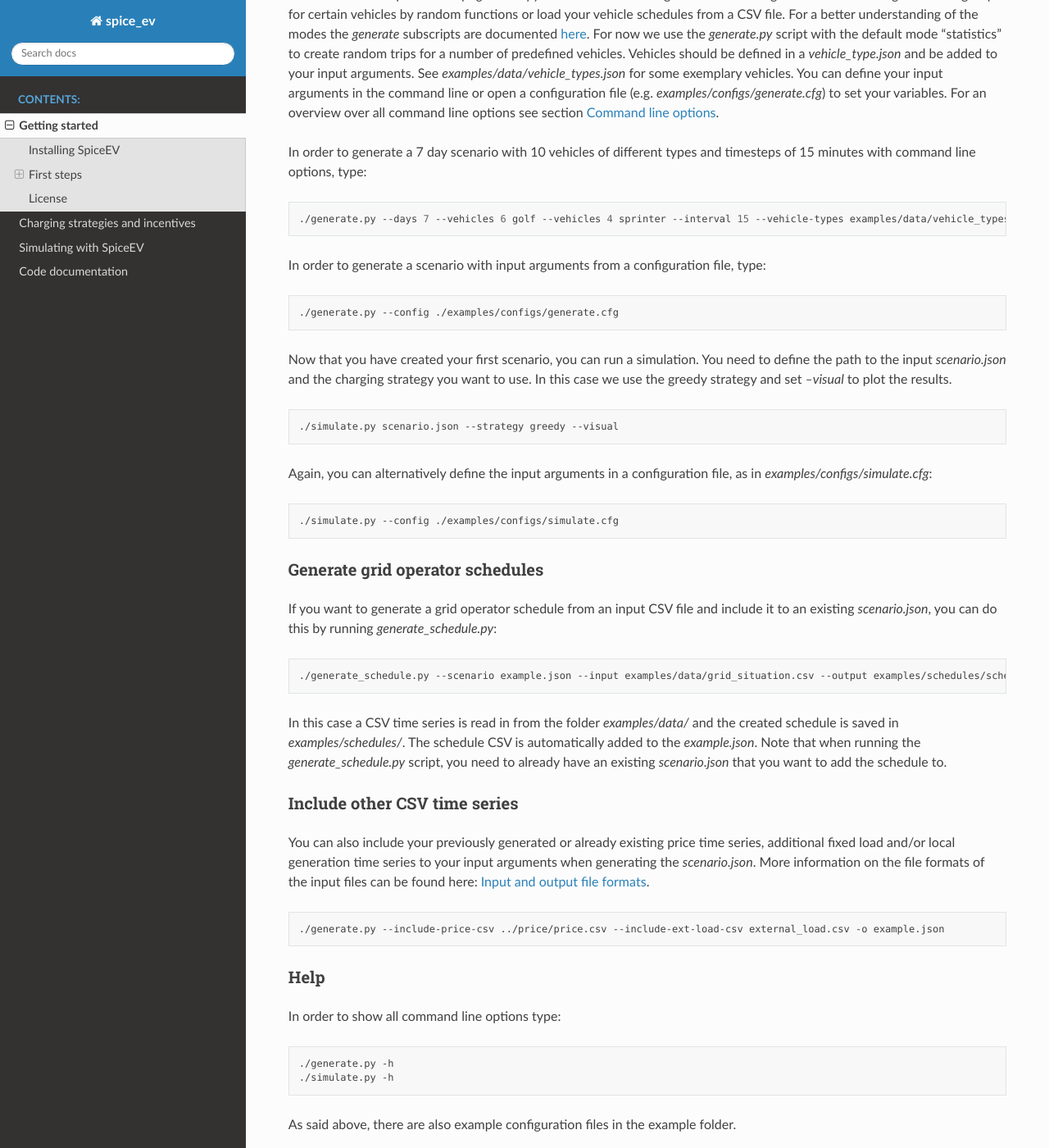
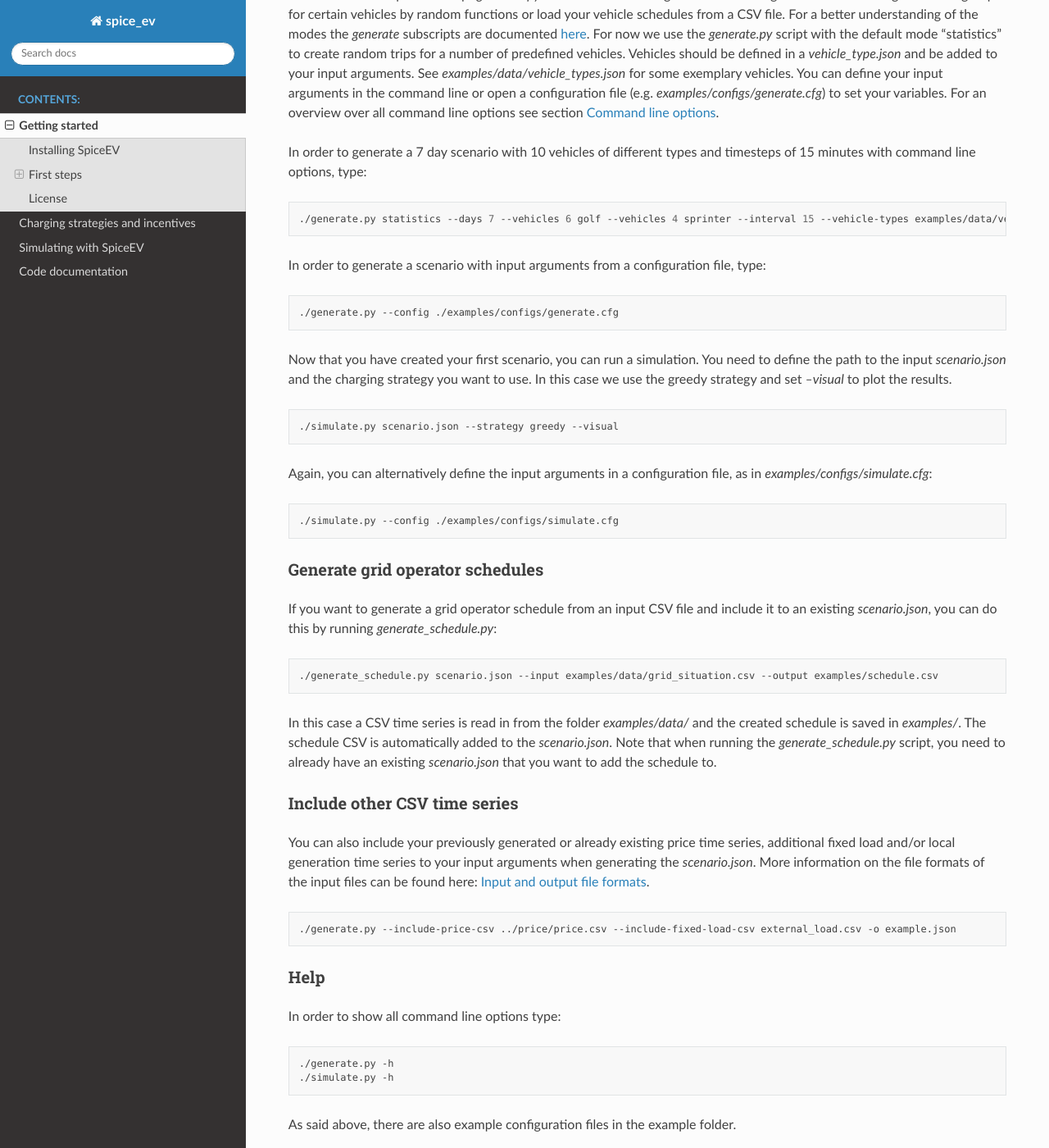
Before and after one commit to rl-institut/spice_ev, a Sphinx documentation site: the page built from doc/source/getting_started.rst, in a window 1280 px wide and 1400 px high, scrolled down 599 px. Shown: the whole window at 82% size. Built offline with Sphinx 7.4.7 and the Read the Docs theme 2.0.0, drawn with Linux system fonts in a browser that asks for light colours.

Commit message:
Add small corrections

```diff
--- a/calculate_costs.py
+++ b/calculate_costs.py
@@ -31,7 +31,7 @@ def read_simulation_csv(csv_file):
             timestamp = datetime.datetime.fromisoformat(row["time"])
             price = float(row.get("price [EUR/kWh]", 0))
             power_grid_supply = float(row["grid supply [kW]"])
-            power_fix_load = float(row["local generation [kW]"])
+            power_fix_load = float(row["fixed load [kW]"])
 
             # append value to the respective list:
             timestamps_list.append(timestamp)
--- a/doc/source/code.rst
+++ b/doc/source/code.rst
@@ -93,7 +93,7 @@ arguments. For an example configuration file see `/examples/generate_from_statis
 
 Generate_from_simbev
 ....................
-This module generates a `scenario.json` from simBEV [#]_ results. For an example
+This module generates a `scenario.json` from SimBEV [#]_ results. For an example
 configuration file see `/examples/configs/generate_from_simbev.cfg`.
 
 .. currentmodule:: spice_ev.generate.generate_from_simbev
--- a/doc/source/getting_started.rst
+++ b/doc/source/getting_started.rst
@@ -37,7 +37,7 @@ options, type:
 
 .. code:: bash
 
-    ./generate.py --days 7 --vehicles 6 golf --vehicles 4 sprinter --interval 15 --vehicle-types examples/data/vehicle_types.json --output scenario.json
+    ./generate.py statistics --days 7 --vehicles 6 golf --vehicles 4 sprinter --interval 15 --vehicle-types examples/data/vehicle_types.json --output scenario.json
 
 In order to generate a scenario with input arguments from a configuration file, type:
 
@@ -68,10 +68,10 @@ you can do this by running `generate_schedule.py`:
 
 .. code:: bash
 
-    ./generate_schedule.py --scenario example.json --input examples/data/grid_situation.csv --output examples/schedules/schedule.csv
+    ./generate_schedule.py scenario.json --input examples/data/grid_situation.csv --output examples/schedule.csv
 
 In this case a CSV time series is read in from the folder `examples/data/` and the created schedule is saved in
-`examples/schedules/`. The schedule CSV is automatically added to the `example.json`. Note that when running the
+`examples/`. The schedule CSV is automatically added to the `scenario.json`. Note that when running the
 `generate_schedule.py` script, you need to already have an existing `scenario.json` that you want to add the schedule to.
 
 Include other CSV time series
@@ -83,7 +83,7 @@ of the input files can be found here: :ref:`Input and output file formats <file_
 
 .. code:: bash
 
-    ./generate.py --include-price-csv ../price/price.csv --include-ext-load-csv external_load.csv -o example.json
+    ./generate.py --include-price-csv ../price/price.csv --include-fixed-load-csv external_load.csv -o example.json
 
 
 Help
--- a/doc/source/index.rst
+++ b/doc/source/index.rst
@@ -18,7 +18,7 @@ as their trips from and to a specific charging station (so called vehicle events
 attributes, such as its maximum power, the attached grid connector and the according electricity pricing are defined.
 Depending on the scenario, a certain foresight can be applied for grid operator signals. If applicable, stationary
 batteries at the grid connectors with according capacities and c_rates can be defined.
-Fixed load profiles or local generation time series attached to a grid connector can be imported from csv files.
+Fixed load profiles or local generation time series attached to a grid connector can be imported from CSV files.
 The input `scenario.json` file can be generated by one of the generate scripts. See :ref:`Generate <generate>` for
 further details.
 
--- a/doc/source/simulating_with_spiceev.rst
+++ b/doc/source/simulating_with_spiceev.rst
@@ -47,9 +47,9 @@ Generate scenarios as JSON files for vehicle charging modelling.
 +----------------------------------------+------------------+-------------------------------------+---------------------------------------------------------------------------------------------------------------------------+---------------------------------------------+-------------------------------------------------------------------------+
 | --battery                              | -b               | battery                             | Add battery with specified capacity in kWh and C-rate                                                                     | []                                          |-b 100 0.5                                                               |
 +----------------------------------------+------------------+-------------------------------------+---------------------------------------------------------------------------------------------------------------------------+---------------------------------------------+-------------------------------------------------------------------------+
-| --include-fixed-load-csv               |                  | include_ext_load_csv                | Include CSV for external load. Path is relative to output file.                                                           | None                                        |--include-ext-load-csv load.csv                                          |
+| --include-fixed-load-csv               |                  | include_fixed_load_csv              | Include CSV for fixed load. Path is relative to output file.                                                              | None                                        |--include-fixed-load-csv load.csv                                        |
 +----------------------------------------+------------------+-------------------------------------+---------------------------------------------------------------------------------------------------------------------------+---------------------------------------------+-------------------------------------------------------------------------+
-| --include-fixed-load-csv-option        | -eo              | include_ext_load_csv-option         | Set additional arguments to external load. See below.                                                                     | []                                          |-eo column energy                                                        |
+| --include-fixed-load-csv-option        | -eo              | include_fixed_load_csv-option       | Set additional arguments for fixed load. See below.                                                                       | []                                          |-eo column energy                                                        |
 +----------------------------------------+------------------+-------------------------------------+---------------------------------------------------------------------------------------------------------------------------+---------------------------------------------+-------------------------------------------------------------------------+
 | --include-local-generation-csv         |                  | include_local_generation_csv        | Include CSV for local energy generation, e.g., local PV. Path is relative to output file.                                 |  None                                       |--include-local_generation-csv feed_in.csv                               |
 +----------------------------------------+------------------+-------------------------------------+---------------------------------------------------------------------------------------------------------------------------+---------------------------------------------+-------------------------------------------------------------------------+
--- a/simulate.py
+++ b/simulate.py
@@ -84,7 +84,7 @@ def simulate(args):
                 timestamps_list=timeseries.get("time"),
                 power_grid_supply_list=timeseries.get("grid supply [kW]"),
                 price_list=timeseries.get("price [EUR/kWh]"),
-                power_fix_load_list=timeseries.get("local generation [kW]"),
+                power_fix_load_list=timeseries.get("fixed load [kW]"),
                 charging_signal_list=timeseries.get("window signal [-]"),
                 core_standing_time_dict=s.core_standing_time,
                 price_sheet_json=args.get("cost_parameters_file"),
```
Also changed, not shown: other parts of doc/source/simulating_with_spiceev.rst (+1 -1 lines), 8 other files.
